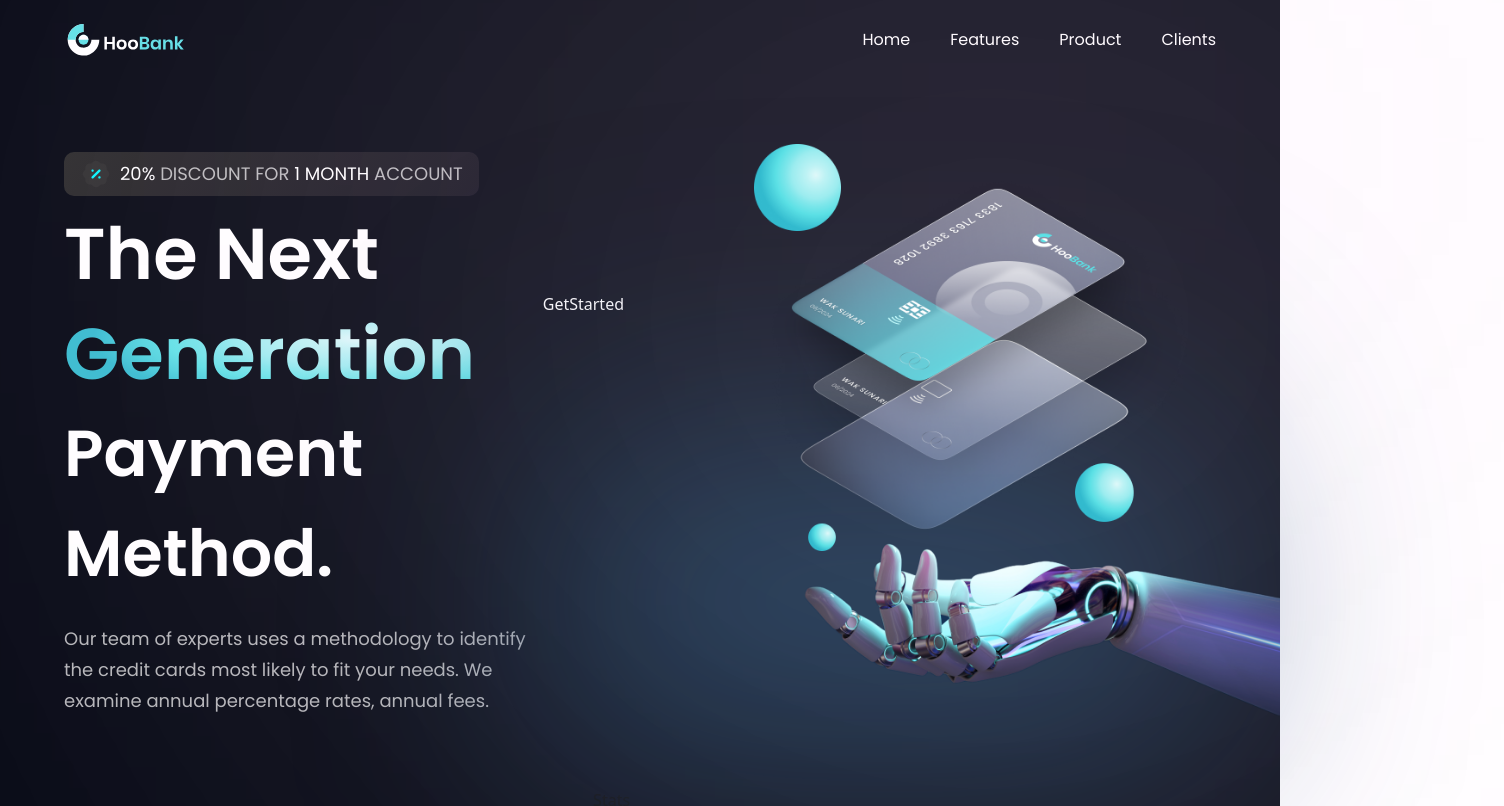
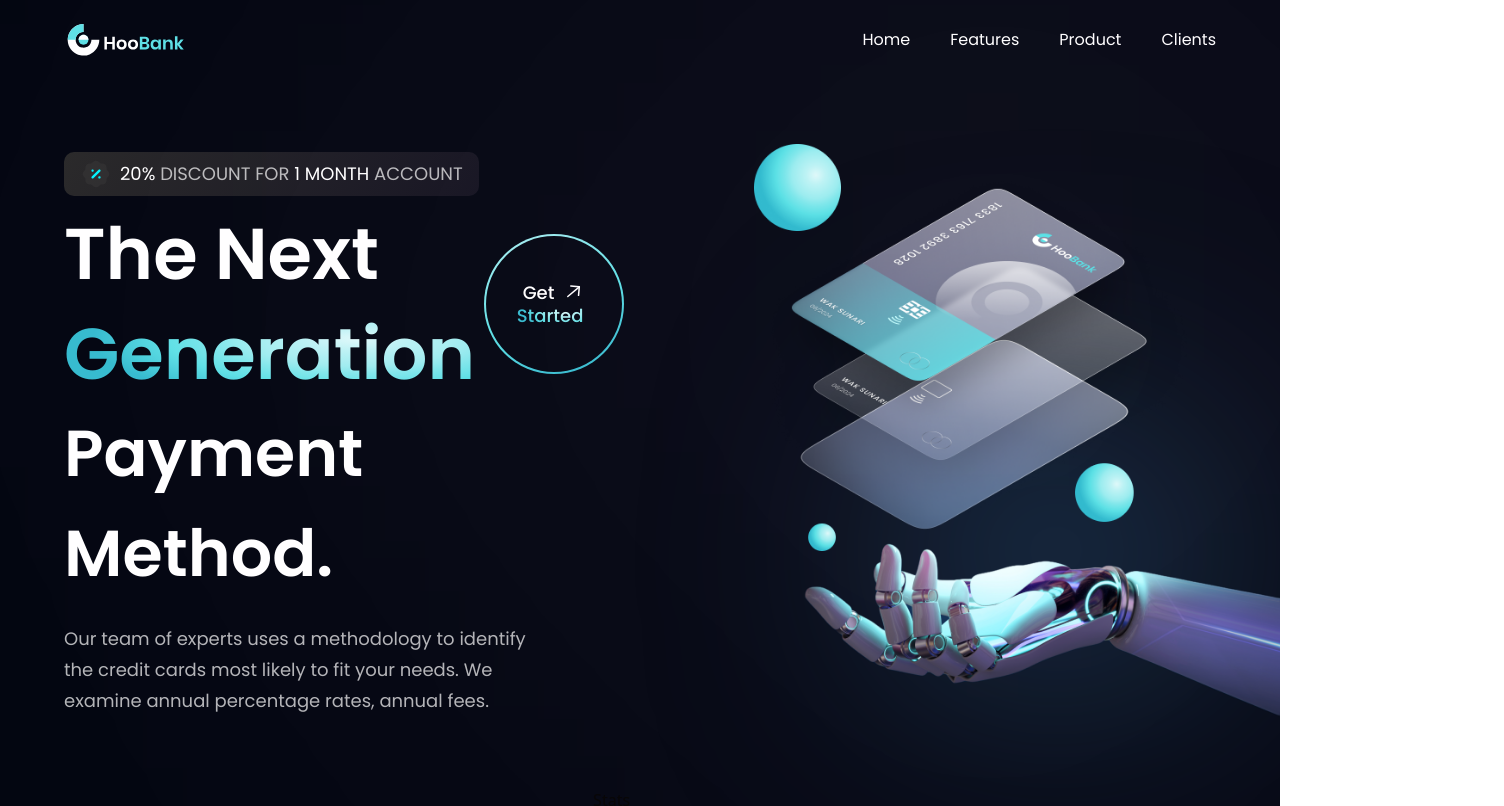
Before and after one commit to srijan-lamichhane/react_tailwind-project, a React (Vite) app in the folder bank_modern_app/: page / in a window 1280 px wide. Shown: the top 806 px of the page, 1504 px wide, since content can reach past the window. Built offline with nearby package versions, Linux system fonts and the light colour scheme.

Commit message:
get started

```diff
--- a/bank_modern_app/src/components/GetStarted.jsx
+++ b/bank_modern_app/src/components/GetStarted.jsx
@@ -1,9 +1,23 @@
 import React from 'react'
+import styles from '../style'
+import { arrowUp } from '../assets'
 
 const GetStarted = () => {
   return (
-    <div>
-      GetStarted
+    <div className={`${styles.flexCenter} w-[140px] h-[140px] rounded-full bg-blue-gradient p-[2px] cursor-pointer`}>
+      {/* 2px padding is space for text, serves as border  */}
+      {/* below div is the thing inside border */}
+      <div className={`${styles.flexCenter} flex-col bg-primary w-[100%] h-[100%] rounded-full`}>
+        <div className={`${styles.flexStart} flex-row`}>
+          <p className='font-poppins font-medium text-[18px] leading-[23px] mr-2 text-white'>Get
+            {/* <span className='text-gradient'>Started</span> */}
+          </p>
+          <img src={arrowUp} className='w-[23px] h-[23px] object-contain' />
+        </div>
+        <p className='font-poppins font-medium text-[18px] leading-[23px] mr-2'>
+            <span className='text-gradient'>Started</span>
+          </p>
+      </div>
     </div>
   )
 }
--- a/bank_modern_app/src/components/Hero.jsx
+++ b/bank_modern_app/src/components/Hero.jsx
@@ -24,7 +24,7 @@
           The Next <br className='sm:block hidden' />
           <span className='text-gradient'>Generation</span>
         </h1>
-        <div className='ss:flex hidden md:mr-4 mr-0 text-white'>
+        <div className='ss:flex hidden md:mr-4 mr-0 '>
           <GetStarted />
         </div>
       </div>
@@ -38,7 +38,7 @@
     </div>
 
 {/* image on the side of the hero section */}
-    <div className={` flex-1 flex ${styles.flexCenter} md:my-0 my-10`}>
+    <div className={` flex-1 flex ${styles.flexCenter} md:my-0 my-10 relative`}>
       <img src={robot} alt="billing" className='w-[100%] h-[100%] relative z-[5]' />
 
       {/* to make color gradient above the image. */}
@@ -46,6 +46,9 @@
       <div className='absolute z-[1] w-[80%] h-[80%] rounded-full bottom-40 white__gradient' />
       <div className='absolute z-[0] w-[50%] h-[50%] right-20 bottom-20 blue__gradient' />
     </div>
+    <div className={`ss:hidden ${styles.flexCenter} `}>
+      <GetStarted />
+    </div>
   </section>
 
 )
```
